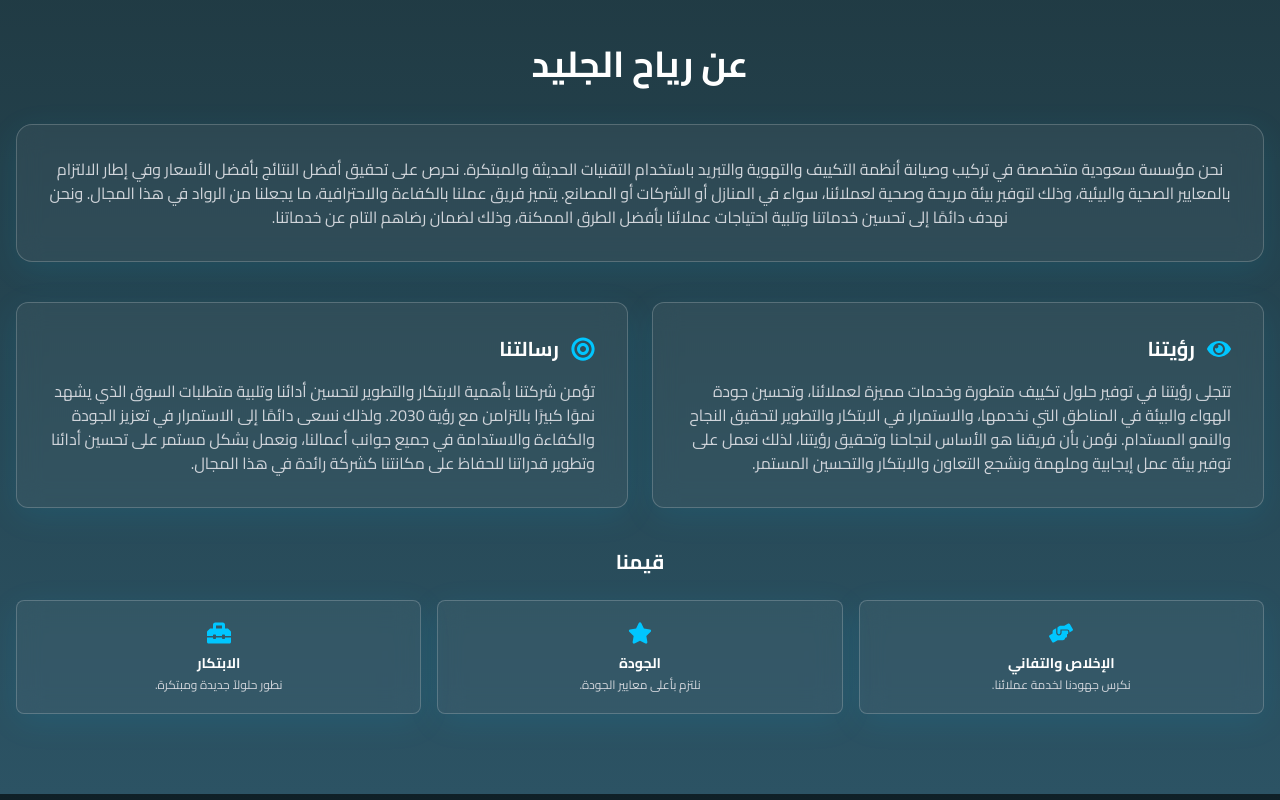
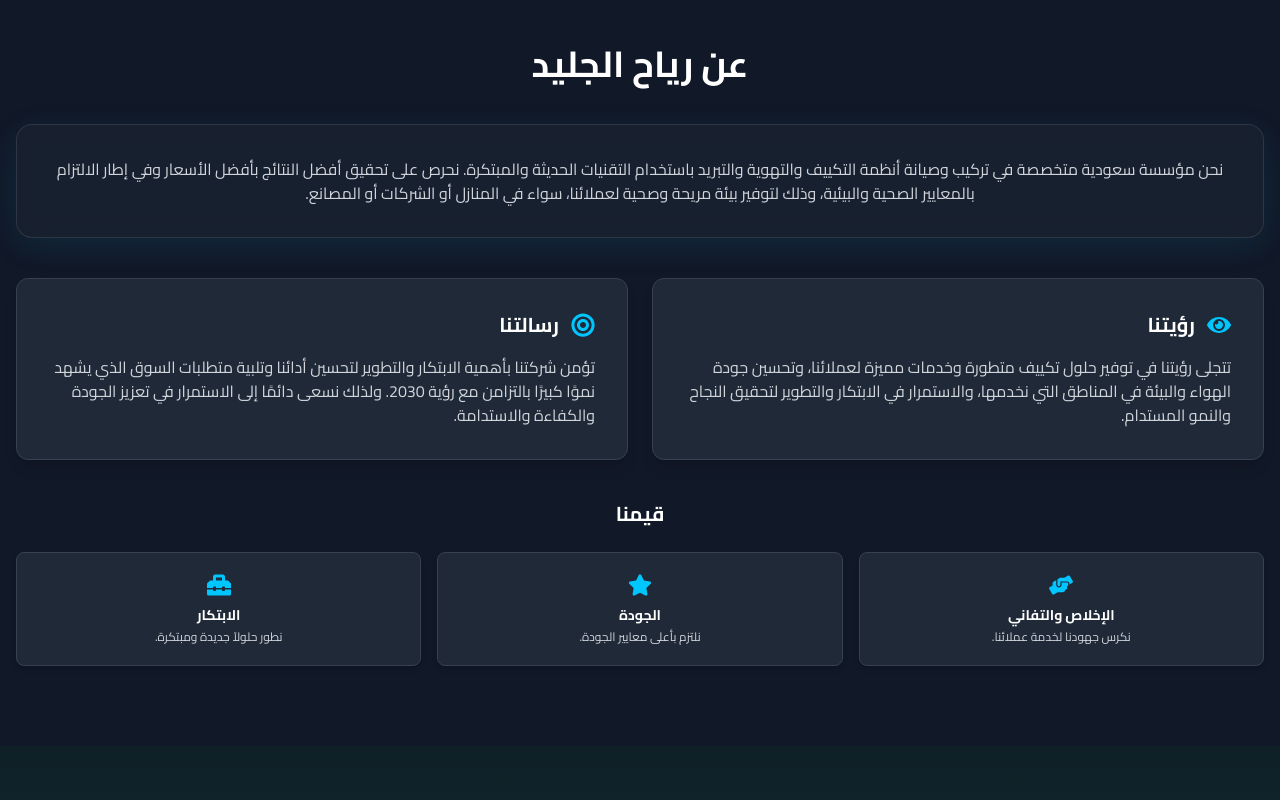
Before and after one commit to nawafonti123/riah-aljalid-clean, a Next.js app in the folder frontend/: page / in a window 1280 px wide. Shown: the part 1260-2060 px from the top of the page. Built offline with nearby package versions, Linux system fonts and the light colour scheme; no server answers.

Commit message:
Update AboutSection.tsx
Update AboutSection.tsx

```diff
--- a/frontend/components/sections/AboutSection.tsx
+++ b/frontend/components/sections/AboutSection.tsx
@@ -10,7 +10,7 @@ export default function AboutSection() {
   const inView = useInView(ref, { once: true, amount: 0.2 });
 
   return (
-    <section id="about" ref={ref} className="py-12 sm:py-16 md:py-20 bg-gradient-to-b from-[#203A43] to-[#2C5364]">
+    <section id="about" ref={ref} className="py-12 sm:py-16 md:py-20 bg-white dark:bg-gray-900 transition-colors duration-300">
       <div className="container mx-auto px-4">
         <motion.div
           initial={{ opacity: 0, y: 20 }}
@@ -18,82 +18,68 @@ export default function AboutSection() {
           transition={{ duration: 0.5 }}
           className="text-center mb-8 sm:mb-10"
         >
-          <h2 className="text-2xl sm:text-3xl md:text-4xl font-bold text-white">عن رياح الجليد</h2>
+          <h2 className="text-2xl sm:text-3xl md:text-4xl font-bold text-gray-900 dark:text-white">عن رياح الجليد</h2>
         </motion.div>
 
-        {/* نبذة عنا */}
-        <motion.div
-          initial={{ opacity: 0, y: 20 }}
-          animate={inView ? { opacity: 1, y: 0 } : {}}
-          transition={{ duration: 0.5, delay: 0.1 }}
-          className="glass-card p-6 sm:p-8 rounded-2xl mb-10 text-center"
-        >
-          <p className="text-sm sm:text-base text-gray-300 leading-relaxed">
+        <div className="glass-card p-6 sm:p-8 rounded-2xl mb-10 text-center bg-white/50 dark:bg-gray-800/50 backdrop-blur-sm border border-gray-200 dark:border-white/10">
+          <p className="text-sm sm:text-base text-gray-700 dark:text-gray-300 leading-relaxed">
             نحن مؤسسة سعودية متخصصة في تركيب وصيانة أنظمة التكييف والتهوية والتبريد باستخدام التقنيات الحديثة
             والمبتكرة. نحرص على تحقيق أفضل النتائج بأفضل الأسعار وفي إطار الالتزام بالمعايير الصحية والبيئية، وذلك لتوفير
             بيئة مريحة وصحية لعملائنا، سواء في المنازل أو الشركات أو المصانع.
-            يتميز فريق عملنا بالكفاءة والاحترافية، ما يجعلنا من الرواد في هذا المجال. ونحن نهدف دائمًا إلى تحسين خدماتنا
-            وتلبية احتياجات عملائنا بأفضل الطرق الممكنة، وذلك لضمان رضاهم التام عن خدماتنا.
           </p>
-        </motion.div>
+        </div>
 
-        {/* الرؤية والرسالة */}
         <div className="grid md:grid-cols-2 gap-4 sm:gap-6 mb-10">
           <motion.div
             initial={{ opacity: 0, x: -20 }}
             animate={inView ? { opacity: 1, x: 0 } : {}}
             transition={{ duration: 0.5, delay: 0.2 }}
-            className="glass-card p-4 sm:p-6 md:p-8 rounded-xl"
+            className="bg-white dark:bg-gray-800 p-4 sm:p-6 md:p-8 rounded-xl shadow-lg border border-gray-200 dark:border-gray-700"
           >
             <div className="flex items-center gap-2 md:gap-3 mb-3 md:mb-4">
-              <FaEye className="w-5 h-5 md:w-6 md:h-6 text-[#00c6ff]" />
-              <h3 className="text-base sm:text-lg md:text-xl font-bold text-white">رؤيتنا</h3>
+              <FaEye className="w-5 h-5 md:w-6 md:h-6 text-[#01AEBE] dark:text-[#00c6ff]" />
+              <h3 className="text-base sm:text-lg md:text-xl font-bold text-gray-900 dark:text-white">رؤيتنا</h3>
             </div>
-            <p className="text-xs sm:text-sm md:text-base text-gray-300 leading-relaxed">
+            <p className="text-xs sm:text-sm md:text-base text-gray-600 dark:text-gray-300 leading-relaxed">
               تتجلى رؤيتنا في توفير حلول تكييف متطورة وخدمات مميزة لعملائنا، وتحسين جودة الهواء والبيئة
               في المناطق التي نخدمها، والاستمرار في الابتكار والتطوير لتحقيق النجاح والنمو المستدام.
-              نؤمن بأن فريقنا هو الأساس لنجاحنا وتحقيق رؤيتنا، لذلك نعمل على توفير بيئة عمل إيجابية
-              وملهمة ونشجع التعاون والابتكار والتحسين المستمر.
             </p>
           </motion.div>
           <motion.div
             initial={{ opacity: 0, x: 20 }}
             animate={inView ? { opacity: 1, x: 0 } : {}}
             transition={{ duration: 0.5, delay: 0.3 }}
-            className="glass-card p-4 sm:p-6 md:p-8 rounded-xl"
+            className="bg-white dark:bg-gray-800 p-4 sm:p-6 md:p-8 rounded-xl shadow-lg border border-gray-200 dark:border-gray-700"
           >
             <div className="flex items-center gap-2 md:gap-3 mb-3 md:mb-4">
-              <FaBullseye className="w-5 h-5 md:w-6 md:h-6 text-[#00c6ff]" />
-              <h3 className="text-base sm:text-lg md:text-xl font-bold text-white">رسالتنا</h3>
+              <FaBullseye className="w-5 h-5 md:w-6 md:h-6 text-[#01AEBE] dark:text-[#00c6ff]" />
+              <h3 className="text-base sm:text-lg md:text-xl font-bold text-gray-900 dark:text-white">رسالتنا</h3>
             </div>
-            <p className="text-xs sm:text-sm md:text-base text-gray-300 leading-relaxed">
+            <p className="text-xs sm:text-sm md:text-base text-gray-600 dark:text-gray-300 leading-relaxed">
               تؤمن شركتنا بأهمية الابتكار والتطوير لتحسين أدائنا وتلبية متطلبات السوق الذي يشهد نموًا كبيرًا
-              بالتزامن مع رؤية 2030. ولذلك نسعى دائمًا إلى الاستمرار في تعزيز الجودة والكفاءة والاستدامة
-              في جميع جوانب أعمالنا، ونعمل بشكل مستمر على تحسين أدائنا وتطوير قدراتنا للحفاظ على مكانتنا
-              كشركة رائدة في هذا المجال.
+              بالتزامن مع رؤية 2030. ولذلك نسعى دائمًا إلى الاستمرار في تعزيز الجودة والكفاءة والاستدامة.
             </p>
           </motion.div>
         </div>
 
-        {/* القيم */}
         <motion.div
           initial={{ opacity: 0, y: 20 }}
           animate={inView ? { opacity: 1, y: 0 } : {}}
           transition={{ duration: 0.5, delay: 0.4 }}
         >
-          <h3 className="text-base sm:text-lg md:text-xl font-bold text-white text-center mb-5 sm:mb-6">قيمنا</h3>
+          <h3 className="text-base sm:text-lg md:text-xl font-bold text-gray-900 dark:text-white text-center mb-5 sm:mb-6">قيمنا</h3>
           <div className="grid grid-cols-1 sm:grid-cols-3 gap-3 sm:gap-4">
             {[
               { icon: FaHandsHelping, title: 'الإخلاص والتفاني', desc: 'نكرس جهودنا لخدمة عملائنا.' },
               { icon: FaStar, title: 'الجودة', desc: 'نلتزم بأعلى معايير الجودة.' },
               { icon: FaToolbox, title: 'الابتكار', desc: 'نطور حلولاً جديدة ومبتكرة.' }
             ].map((item, i) => (
-              <div key={i} className="glass-card p-3 sm:p-4 md:p-5 rounded-lg text-center">
+              <div key={i} className="bg-white dark:bg-gray-800 p-3 sm:p-4 md:p-5 rounded-lg text-center shadow-md border border-gray-200 dark:border-gray-700">
                 <div className="flex justify-center mb-2">
-                  <item.icon className="w-5 h-5 sm:w-6 sm:h-6 text-[#00c6ff]" />
+                  <item.icon className="w-5 h-5 sm:w-6 sm:h-6 text-[#01AEBE] dark:text-[#00c6ff]" />
                 </div>
-                <h4 className="text-xs sm:text-sm font-bold text-white mb-1">{item.title}</h4>
-                <p className="text-[10px] sm:text-xs text-gray-300">{item.desc}</p>
+                <h4 className="text-xs sm:text-sm font-bold text-gray-900 dark:text-white mb-1">{item.title}</h4>
+                <p className="text-[10px] sm:text-xs text-gray-600 dark:text-gray-300">{item.desc}</p>
               </div>
             ))}
           </div>
```
